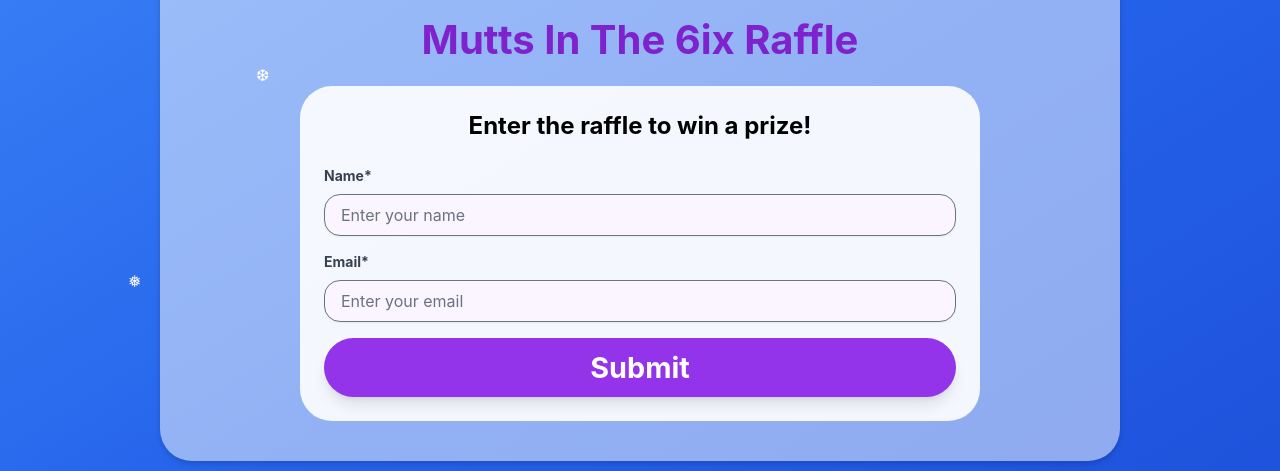
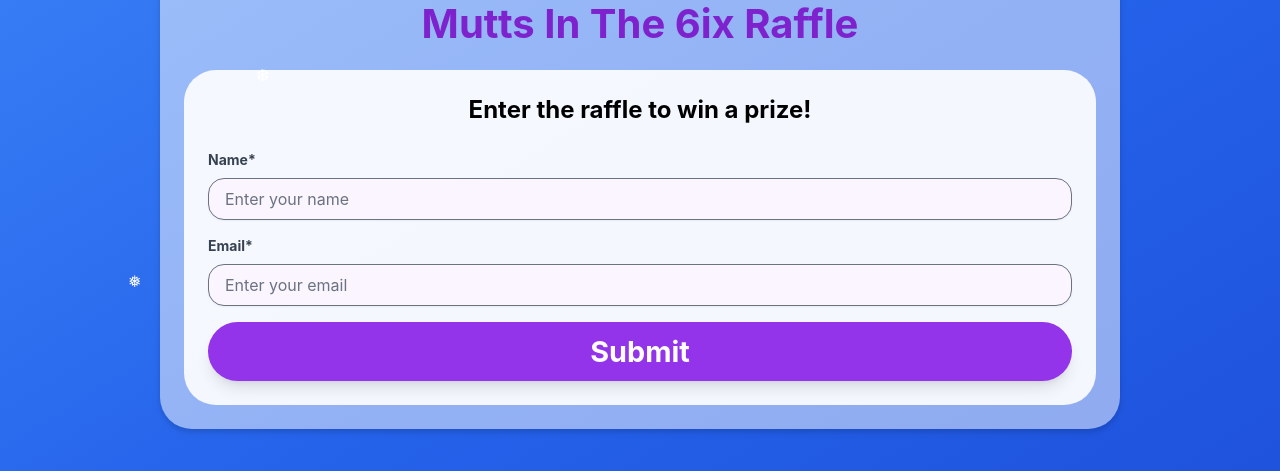
Before and after one commit to muttsinthe6ix/raffle, a React (Vite) app: page / in a window 1280 px wide. Shown: the part 159-630 px from the top of the page. Built offline with nearby package versions, Linux system fonts and the light colour scheme.

Commit message:
Better styles

```diff
--- a/src/App.tsx
+++ b/src/App.tsx
@@ -30,7 +30,7 @@ const App: React.FC = () => {
         <div className="snowflake">❅</div>
         <div className="snowflake">❆</div>
       </div>
-      <div className="bg-white shadow-glossy p-10 max-w-full w-[960px] rounded-[32px] bg-opacity-50 h-fit">
+      <div className="bg-white shadow-glossy p-6 max-w-full w-[960px] rounded-[32px] bg-opacity-50 h-fit">
         <img
           src="https://muttsinthe6ix.ca/assets/images/image01.png?v=746bd911"
           alt="Mutts In The 6ix"
--- a/src/Form.tsx
+++ b/src/Form.tsx
@@ -44,7 +44,7 @@ const Form: FC<FormProps> = ({ onSubmitSuccess }) => {
   return (
     <form
       onSubmit={handleSubmit}
-      className="max-w-[680px] mx-auto p-[24px] rounded-[32px] bg-opacity-90 bg-white"
+      className="max-w-full mx-auto p-[24px] rounded-[32px] bg-opacity-90 bg-white"
     >
       <h1 className="text-black text-2xl font-bold text-center mb-6">
         Enter the raffle to win a prize!
```
